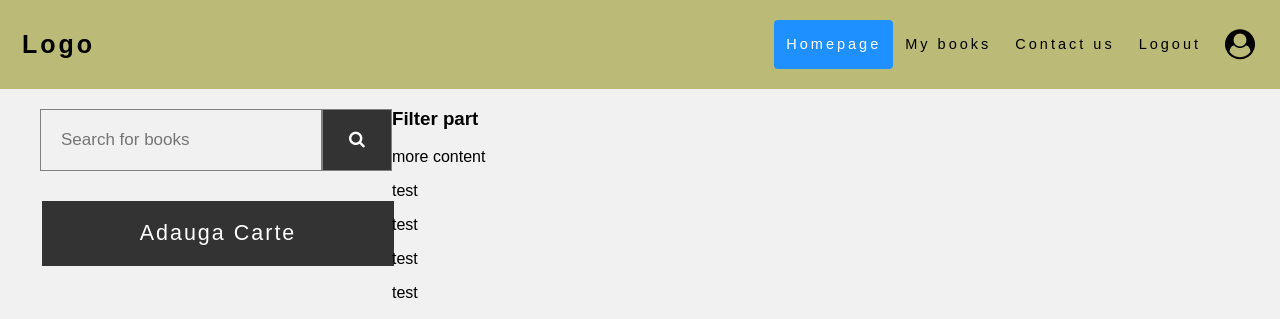
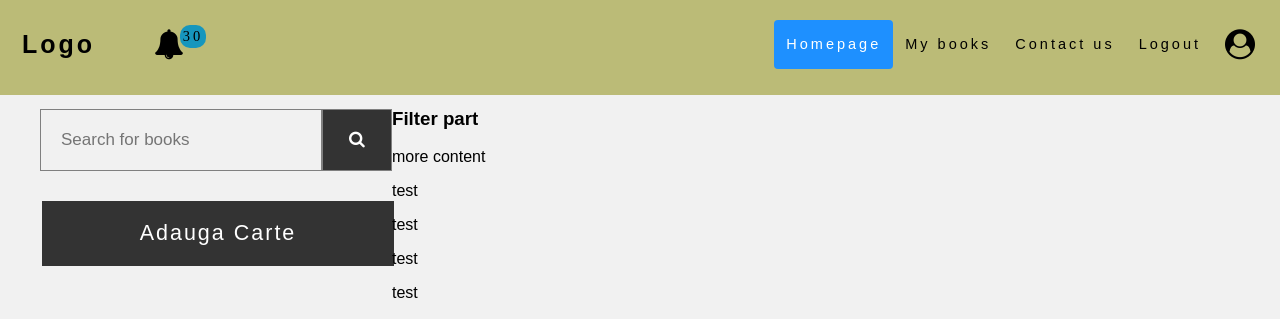
Before and after one commit to Radu22/Boox, a PHP site: page /views/pages/main.php in a window 1280 px wide. Shown: the top 319 px of the page. Run offline with PHP 8.4, Linux system fonts and the light colour scheme.

Commit message:
front notif done

```diff
--- a/content/css/header.css
+++ b/content/css/header.css
@@ -68,6 +68,37 @@
       padding: 50px 50px 0;
   }
 
+  .header-left{
+    float: left;
+  }
+
+ .header-left .fa-bell::before{
+    position: relative;
+    width: 100px;
+    line-height: 25px;
+    margin-left: 35px;
+    font-size: 30px;
+    cursor: pointer;
+  }
+
+  .header-left .fa-bell:hover{
+    background-color: rgb(187, 187, 119);
+
+  }
+  .notification{
+    position: absolute;
+    top: 25px;
+    left: 180px;
+
+    background-color:rgb(22, 150, 189);
+    line-height: 22px;
+    width: 26px;
+    height: 23px;
+    border-radius:10px;
+    text-align: center;
+    color: black !important;
+  }
+
   /*
 
       IDs
--- a/views/header_main.php
+++ b/views/header_main.php
@@ -3,6 +3,17 @@
 
 echo '	<div class="header" id="myHeader">
 			<a href="#" class="logo">Logo</a>
+
+			<div class="header-left">
+
+				<a class="fa fa-bell">
+					<div class="notification">30</div>
+				</a>
+
+
+			</div>
+
+
 			<div class="header-right">
 
 				<a href="main.php?controller=pages&action=main" class="active" >Homepage </a>
```
Lines whose indentation alone changed are shown as unchanged.
